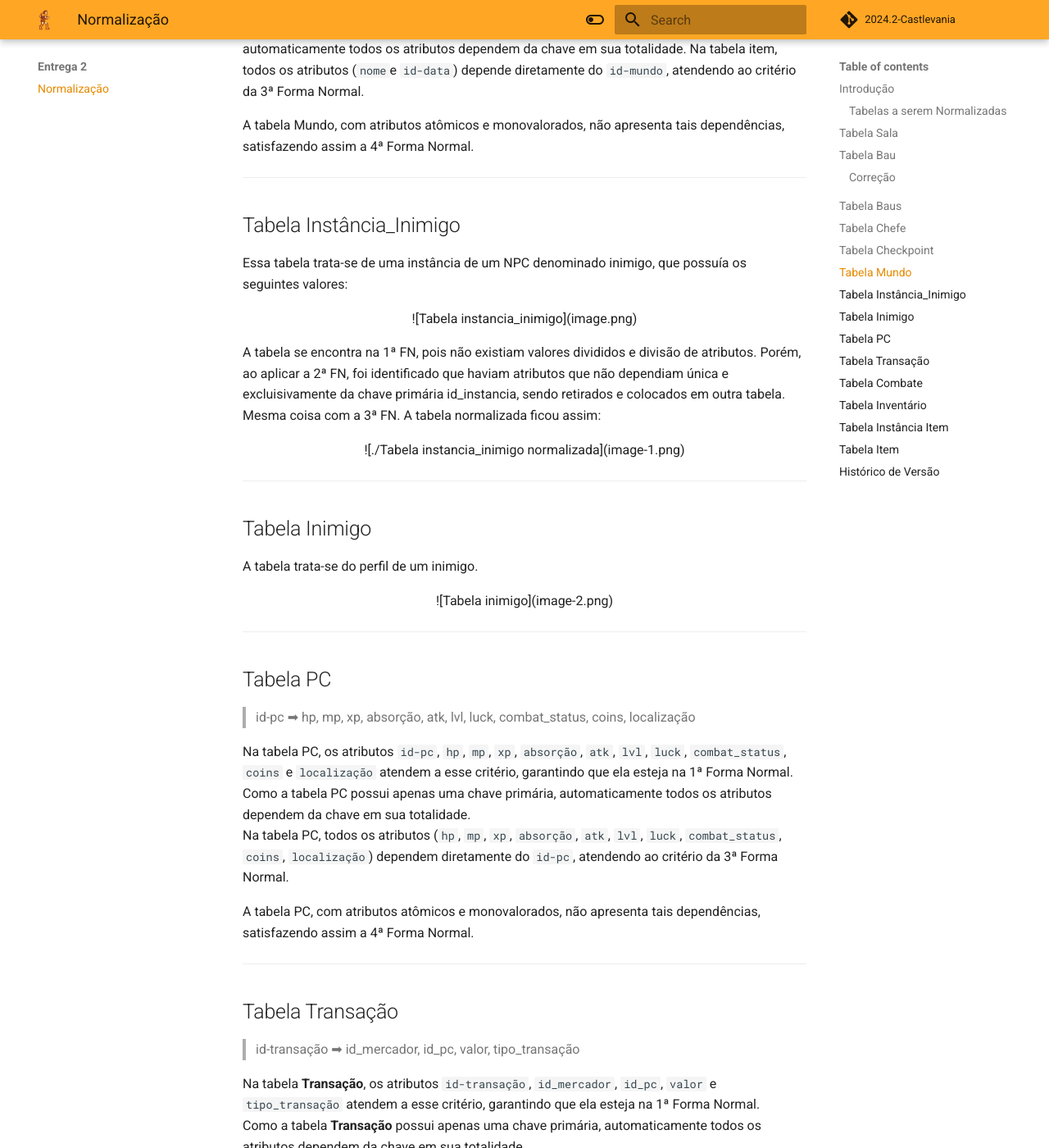
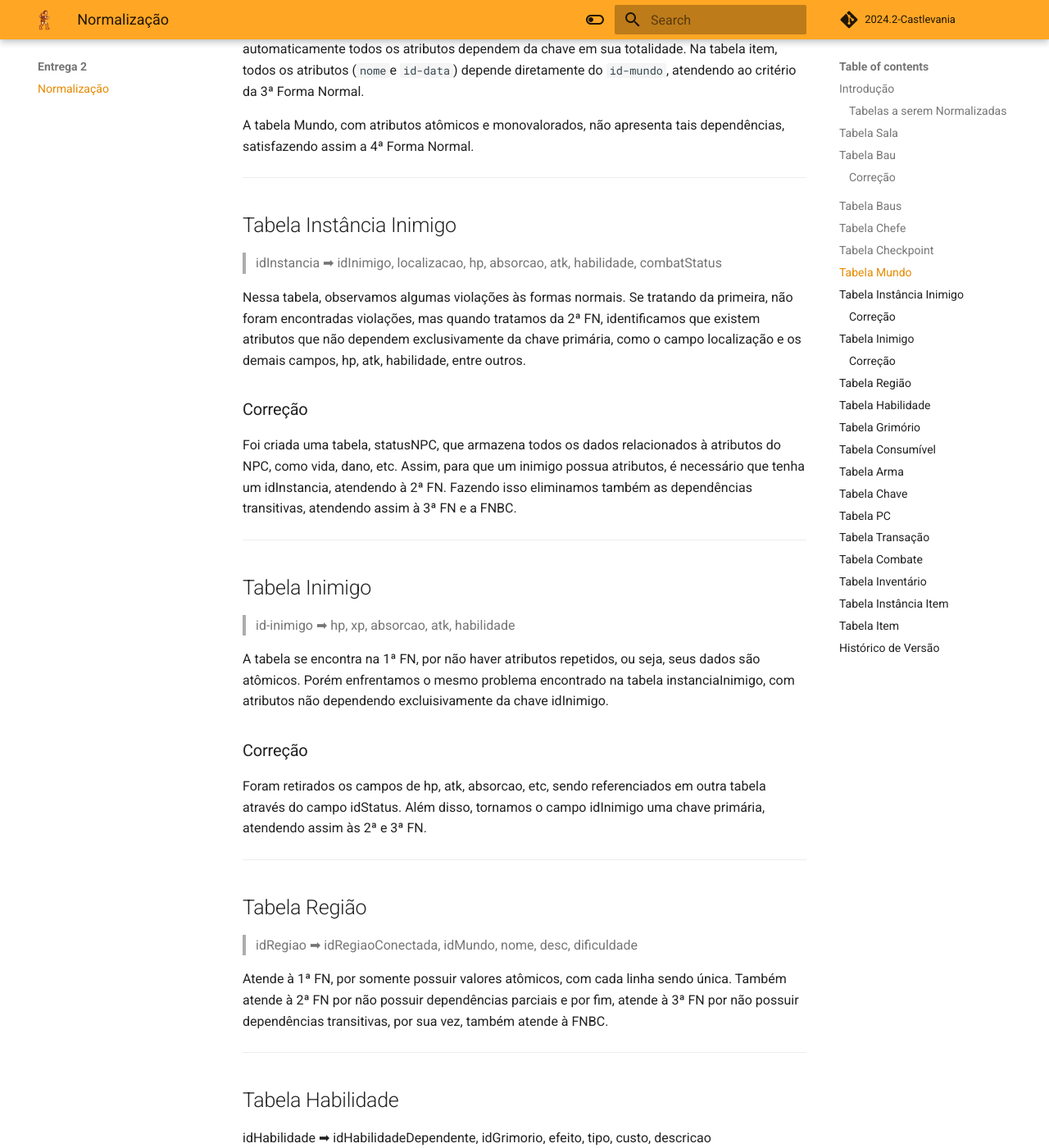
Before and after one commit to SBD1/2024.2-Castlevania, an MkDocs documentation site: the page built from docs/modulo2/normalizacao.md, in a window 1280 px wide and 1400 px high, scrolled down 3100 px. Shown: the whole window at 82% size. Built offline with MkDocs 1.6.1 and Material for MkDocs 9.7.7, drawn with Linux system fonts in a browser that asks for light colours; comment, search, counter and statistics services are not loaded; some of the changed text lies outside the part shown.

Commit message:
normalização das tabelas escolhidas por mim

```diff
--- a/docs/modulo2/normalizacao.md
+++ b/docs/modulo2/normalizacao.md
@@ -99,35 +99,75 @@ Na tabela item, todos os atributos (`nome`e `id-data`)  depende diretamente do `
 
 ---
 
-## Tabela Instância_Inimigo
+## Tabela Instância Inimigo
 
-Essa tabela trata-se de uma instância de um NPC denominado inimigo, que possuía os seguintes valores:
+> idInstancia ➡ idInimigo, localizacao, hp, absorcao, atk, habilidade, combatStatus
 
-<center>
+Nessa tabela, observamos algumas violações às formas normais. Se tratando da primeira, não foram encontradas violações, mas quando tratamos da 2ª FN, identificamos que existem atributos que não dependem exclusivamente da chave primária, como o campo localização e os demais campos, hp, atk, habilidade, entre outros.
 
-![Tabela instancia_inimigo](image.png)
+### Correção
 
-</center>
-
-A tabela se encontra na 1ª FN, pois não existiam valores divididos e divisão de atributos. Porém, ao aplicar a 2ª FN, foi identificado que haviam atributos que não dependiam única e excluisivamente da chave primária id_instancia, sendo retirados e colocados em outra tabela. Mesma coisa com a 3ª FN. A tabela normalizada ficou assim:
-
-<center>
-
-![./Tabela instancia_inimigo normalizada](image-1.png)
-
-</center>
+Foi criada uma tabela, statusNPC, que armazena todos os dados relacionados à atributos do NPC, como vida, dano, etc. Assim, para que um inimigo possua atributos, é necessário que tenha um idInstancia, atendendo à 2ª FN. Fazendo isso eliminamos também as dependências transitivas, atendendo assim à 3ª FN e a FNBC.
 
 ---
 
 ## Tabela Inimigo
 
-A tabela trata-se do perfil de um inimigo.
+> id-inimigo ➡ hp, xp, absorcao, atk, habilidade
 
-<center>
+A tabela se encontra na 1ª FN, por não haver atributos repetidos, ou seja, seus dados são atômicos. Porém enfrentamos o mesmo problema encontrado na tabela instanciaInimigo, com atributos não dependendo excluisivamente da chave idInimigo.
 
-![Tabela inimigo](image-2.png)
+### Correção
 
-</center>
+Foram retirados os campos de hp, atk, absorcao, etc, sendo referenciados em outra tabela através do campo idStatus. Além disso, tornamos o campo idInimigo uma chave primária, atendendo assim às 2ª e 3ª FN.
+
+---
+
+## Tabela Região
+
+> idRegiao ➡ idRegiaoConectada, idMundo, nome, desc, dificuldade
+
+Atende à 1ª FN, por somente possuir valores atômicos, com cada linha sendo única. Também atende à 2ª FN por não possuir dependências parciais e por fim, atende à 3ª FN por não possuir dependências transitivas, por sua vez, também atende à FNBC.
+
+---
+
+## Tabela Habilidade
+
+idHabilidade ➡ idHabilidadeDependente, idGrimorio, efeito, tipo, custo, descricao
+
+A tabela cumpre a 1ª Forma Normal porque todos os valores armazenados nas colunas são atômicos, ou seja, indivisíveis, e cada linha apresenta um identificador único. Ela também satisfaz a 2ª Forma Normal, já que não existem dependências parciais, ou seja, todas as colunas não-chave dependem integralmente da chave primária. Por fim, a tabela está em conformidade com a 3ª Forma Normal, pois não apresenta dependências transitivas, ou seja, não há colunas não-chave dependendo de outras colunas não-chave. Assim, ela também segue a FNBC (Forma Normal de Boyce-Codd).
+
+---
+
+## Tabela Grimório
+
+> idGrimorio ➡ idHabilidade
+
+Esta tabela respeita a 1ª Forma Normal, pois cada célula contém apenas um valor indivisível, garantindo que os dados sejam atômicos, e as linhas são identificadas unicamente. Na 2ª Forma Normal, não há dependências parciais, já que todas as colunas não-chave dependem completamente da chave primária. Na 3ª Forma Normal, a ausência de dependências transitivas entre colunas não-chave mostra que a tabela é eficiente. Dessa forma, ela também atende aos critérios da FNBC.
+
+---
+
+## Tabela Consumível
+
+> idItem ➡ efeito
+
+Em relação à 1ª Forma Normal, a tabela está normalizada porque armazena apenas valores atômicos em cada célula, e cada linha possui um identificador exclusivo. Quanto à 2ª Forma Normal, não existem dependências parciais, ou seja, todas as colunas que não fazem parte da chave primária dependem inteiramente dela. Na 3ª Forma Normal, a tabela não apresenta dependências transitivas, uma vez que as colunas não-chave não dependem umas das outras. Por isso, ela também segue os princípios da FNBC.
+
+---
+
+## Tabela Arma
+
+> idItem ➡ danoBase
+
+A tabela atende à 1ª Forma Normal, já que os dados armazenados são atômicos e não há repetições ou conjuntos de valores em uma mesma célula. Além disso, a tabela segue a 2ª Forma Normal porque não possui dependências parciais, garantindo que todas as colunas não-chave dependam da chave primária por completo. No que diz respeito à 3ª Forma Normal, não há dependências transitivas entre colunas não-chave. Por essas razões, a tabela também está em conformidade com a FNBC.
+
+--
+
+## Tabela Chave
+
+> idItem ➡ requerido
+
+Cumprindo a 1ª Forma Normal, a tabela contém apenas valores atômicos, sendo todos os dados indivisíveis, e cada linha tem um identificador exclusivo. Ela também obedece à 2ª Forma Normal, pois não existem dependências parciais entre as colunas, já que todas dependem diretamente da chave primária. Além disso, ao atender à 3ª Forma Normal, a tabela não apresenta dependências transitivas, tornando-a eficiente e bem projetada. Assim, ela segue os princípios da FNBC.
 
 ---
 
@@ -207,3 +247,4 @@ A tabela **Item**, com atributos atômicos e monovalorados, não apresenta tais
 | `1.0`  | 13/12/2024 | Primeira versão da Normalização  | [Márcio Henrique](https://github.com/DeM4rcio) |
 | `1.1`  | 13/12/2024 | Normalização das tabelas (Mundo, Checkpoint, Sala, Bau, Baus, Chefe)  | [Márcio Henrique](https://github.com/DeM4rcio) |
 | `1.2`  | 20/12/2024 | Normalização das tabelas (PC, Transação, Combate, Inventário, Instância Item, Item)  | [Diego Carlito](https://github.com/DiegoCarlito) |
+| `1.3`  | 21/12/2024 | Normalização das tabelas (instanciaInimigo, inimigo, regiao, habilidade, grimorio, consumivel, arma, chave)  | [Filipe Carvalho](https://github.com/filipe-002) |
```
